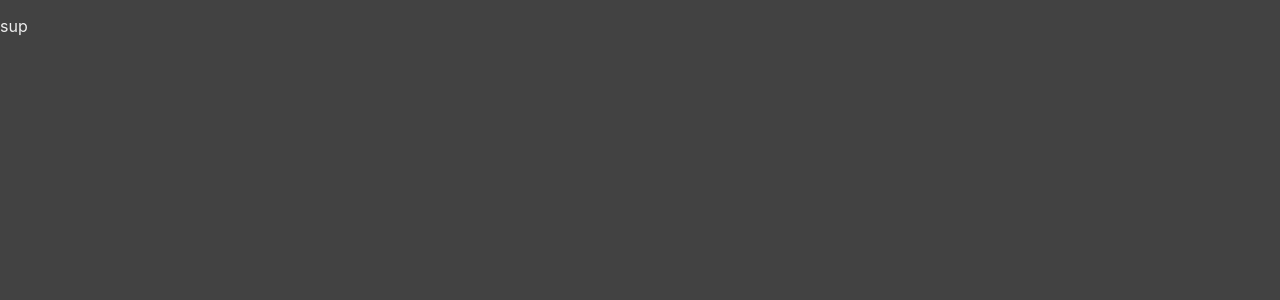
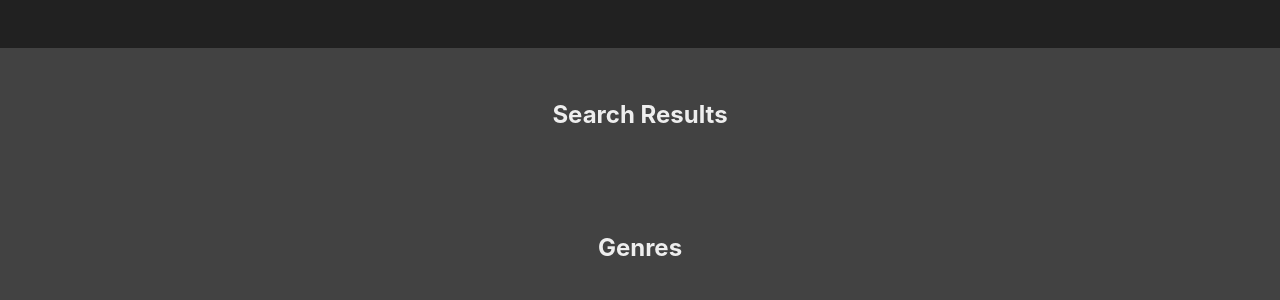
Before and after one commit to SEI-R-4-24/u4_hw_RAWG_router, a React (Vite) app: page / in a window 1280 px wide. Shown: the top 300 px of the page. Built offline with nearby package versions, Linux system fonts and the light colour scheme.

Commit message:
part 1 completed

```diff
--- a/src/App.jsx
+++ b/src/App.jsx
@@ -1,10 +1,25 @@
+import { useState } from 'react'
 import './styles/App.css'
+import { Routes, Route } from 'react-router-dom'
+import Header from './components/Header'
+import Home from './pages/Home'
+import About from './pages/About'
+import GameDetails from './pages/GameDetails'
+import ViewGames from './pages/ViewGames'
 
 const App = () => {
 
   return (
     <div>
-      <p>sup</p>
+      <Header />
+      <main>
+        <Routes>
+          <Route path="/" element={<Home />} />
+          <Route path="/about" element={<About />} />
+          <Route path="/gamedetails" element={<GameDetails />} />
+          <Route path="/viewgames" element={<ViewGames />} />
+        </Routes>
+      </main>
     </div>
   )
 }
```
